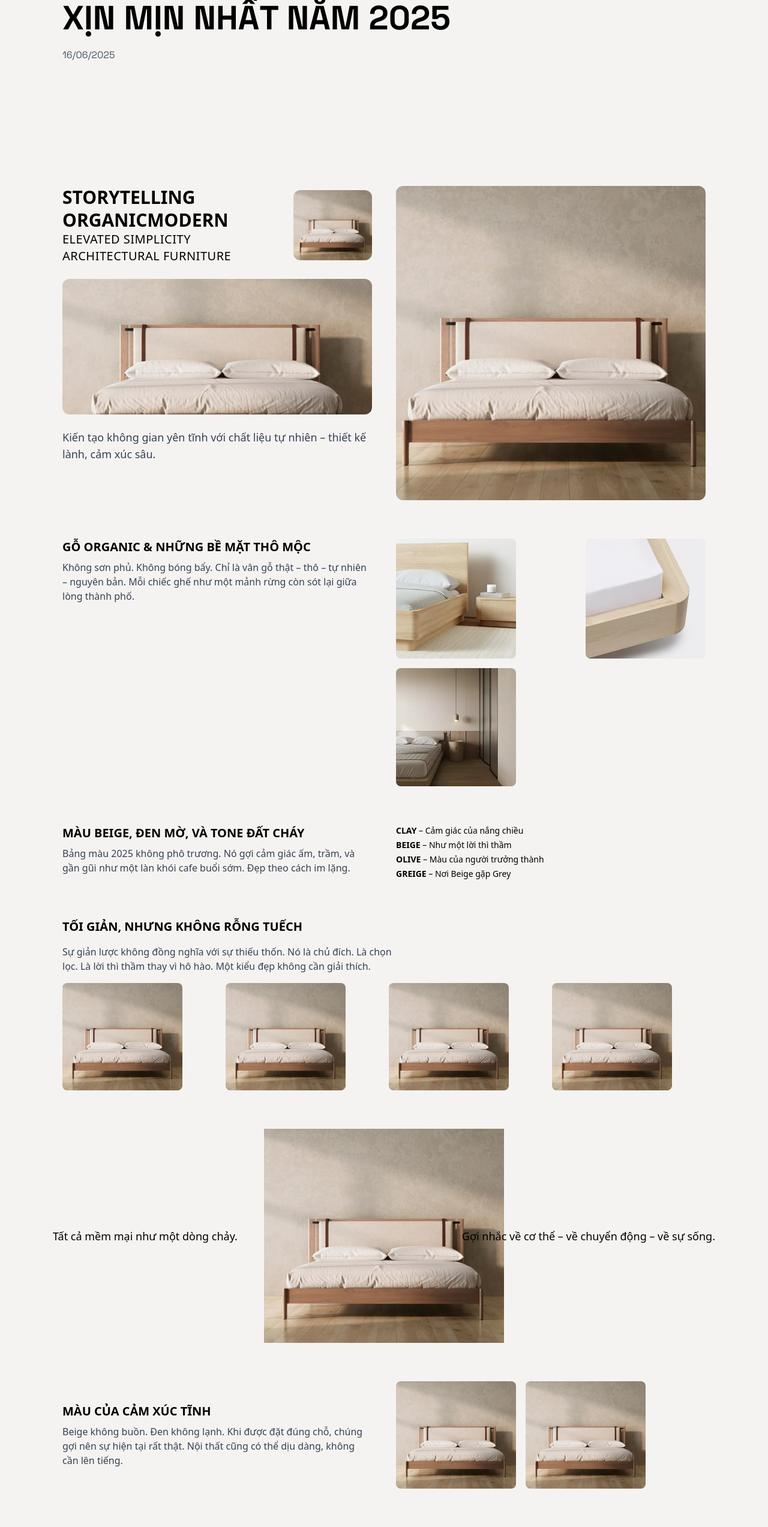
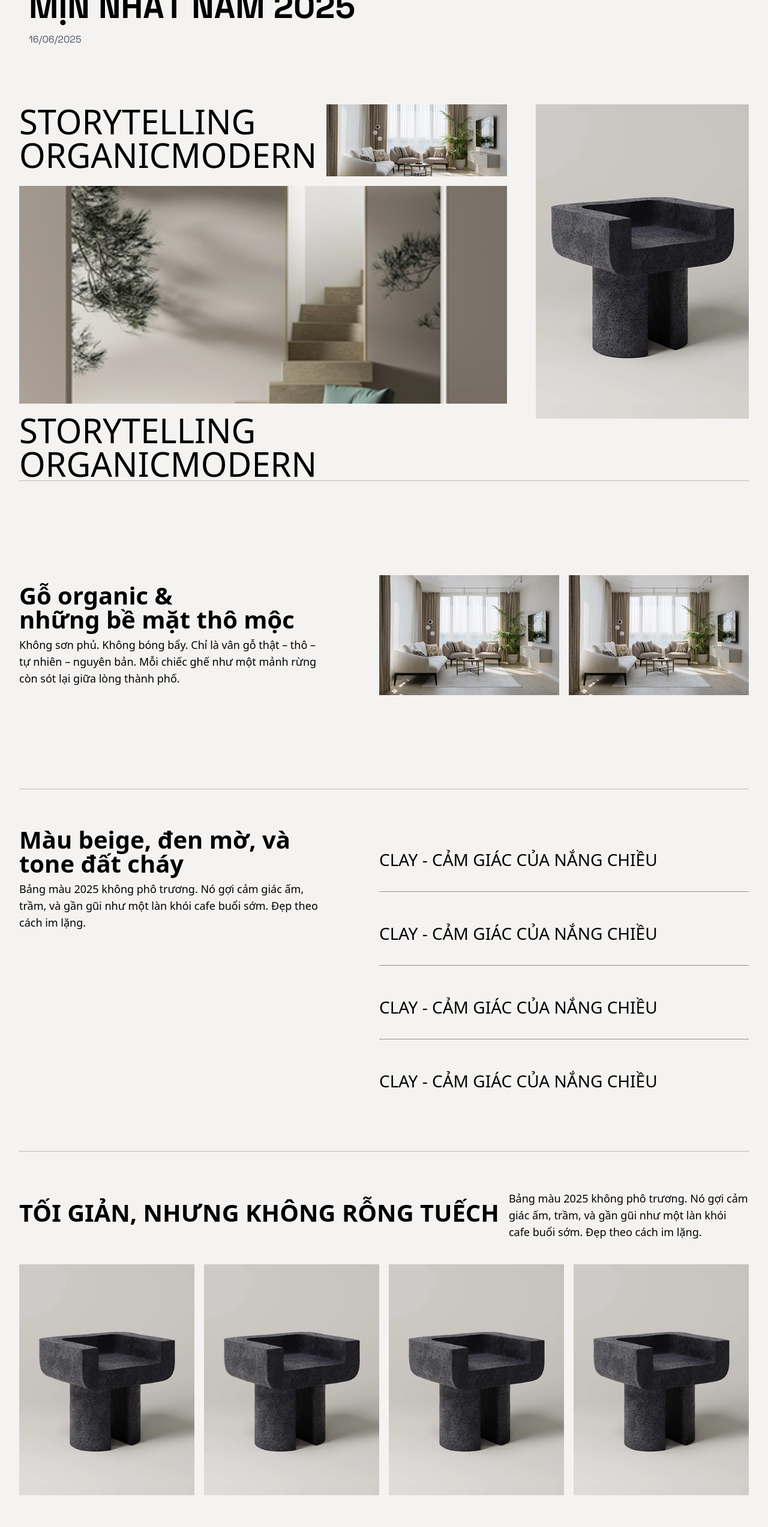
Before and after one commit to hlogdd/goox, a Next.js app: page /blog-detail in a window 1280 px wide. Shown: the part 234-2780 px from the top of the page at 60% size. Built offline with nearby package versions, Linux system fonts and the light colour scheme.

Commit message:
commit code

```diff
--- a/app/blog-detail/page.tsx
+++ b/app/blog-detail/page.tsx
@@ -1,8 +1,11 @@
+/** @format */
+
 "use client";
 
 import Image from "next/image";
 import React, { useEffect } from "react";
 import { removeInlineStylesFromMain } from "../lib/function";
+import ContactHome from "../ui/homepage/ContactHome";
 
 const Page = () => {
   useEffect(() => {
@@ -18,142 +21,192 @@ const Page = () => {
   }, []);
 
   return (
-    <>
-      <section className="py-16 pt-10">
-        <div className="section__container mx-auto px-4">
+    <div className="max-w-[1240px] mx-auto px-3 mt-12">
+      <section className="py-8 md:py-16">
+        <div className="mx-auto px-4 max-w-[1240px]">
           {/* Breadcrumb */}
-          <div className="text-sm text-gray-500 mb-2">
+          <div className="text-xs md:text-sm text-gray-500 mb-2">
             <span className="text-gray-400">Trang chủ</span> / <span className="text-black font-medium">Blog</span> / <span className="text-black font-medium">Phong cách thiết kế nội thất...</span>
           </div>
 
           {/* Tiêu đề + mô tả */}
-          <h2 className="text-[56px] font-bold mb-2">PHONG CÁCH THIẾT KẾ NỘI THẤT SANG XỊN MỊN NHẤT NĂM 2025</h2>
-          <p className="text-gray-600 mb-8 max-w-3xl">16/06/2025</p>
+          <h2 className="text-[28px] md:text-[40px] lg:text-[56px] font-bold leading-tight mb-2">PHONG CÁCH THIẾT KẾ NỘI THẤT SANG XỊN MỊN NHẤT NĂM 2025</h2>
+          <p className="text-gray-600 mb-8 text-sm md:text-base max-w-3xl">16/06/2025</p>
         </div>
       </section>
 
-      <div className="section__container space-y-16 p-10 font-sans mb-[80px]">
-        {/* Section 1: Header + Hero */}
-        <div className="grid grid-cols-1 md:grid-cols-2 gap-10 items-start">
-          {/* Col 1 */}
-          <div className="space-y-6">
-            {/* Row 1: Text + Small Image */}
-            <div className="flex flex-col md:flex-row md:items-center gap-4">
-              <div>
-                <h1 className="text-3xl font-bold uppercase leading-tight">Storytelling OrganicModern</h1>
-                <h2 className="text-xl uppercase tracking-wide">Elevated Simplicity Architectural Furniture</h2>
+      <div className="space-y-16 font-sans mb-[80px]">
+        <div className="flex flex-col lg:flex-row border-b border-b-[#B9B9B9] gap-8">
+          {/* Left nội dung */}
+          <div className="w-full lg:w-[70%] pr-4">
+            <div className="flex flex-col lg:flex-row mb-4 gap-4">
+              <h3 className="text-[36px] lg:text-[56px] leading-[40px] lg:leading-[56px] flex-1">
+                STORYTELLING <br /> ORGANICMODERN
+              </h3>
+
+              <div className="max-w-[320px] w-full h-[120px] relative">
+                <Image src={"/blogs/02.png"} fill alt="img" className="object-cover" />
               </div>
-              <Image src="/product/product_detail_1.png" alt="Mini Room" width={200} height={117} className="rounded-xl object-cover" style={{ height: "117px", width: "auto" }} />
             </div>
 
-            {/* Row 2: Mid-size Image */}
-            <Image src="/product/product_detail_1.png" alt="Room" width={500} height={226} className="rounded-xl object-cover w-full" style={{ height: "226px" }} />
+            <div className="w-full h-[200px] md:h-[363px] relative">
+              <Image src={"/blogs/04.png"} fill alt="img" className="object-cover" />
+            </div>
 
-            {/* Row 3: Text */}
-            <p className="text-gray-700 text-lg">Kiến tạo không gian yên tĩnh với chất liệu tự nhiên – thiết kế lành, cảm xúc sâu.</p>
+            <h3 className="text-[36px] lg:text-[56px] leading-[40px] lg:leading-[56px] mt-4">
+              STORYTELLING <br /> ORGANICMODERN
+            </h3>
           </div>
 
-          {/* Col 2: Large Image */}
-          <div>
-            <Image src="/product/product_detail_1.png" alt="Chair Large" width={600} height={524} className="rounded-xl object-cover w-full" style={{ height: "524px" }} />
+          {/* Right ảnh */}
+          <div className="w-full lg:w-[30%] h-[300px] lg:h-[524px] relative">
+            <Image src={"/blogs/banner_1.png"} fill alt="img" className="object-cover" />
           </div>
         </div>
 
-        {/* Section 2: Gỗ organic */}
-        <div className="grid grid-cols-1 md:grid-cols-2 gap-10">
-          <div>
-            <h3 className="text-xl font-bold uppercase">Gỗ Organic & Những bề mặt thô mộc</h3>
-            <p className="mt-2 text-gray-700">Không sơn phủ. Không bóng bẩy. Chỉ là vân gỗ thật – thô – tự nhiên – nguyên bản. Mỗi chiếc ghế như một mảnh rừng còn sót lại giữa lòng thành phố.</p>
+        <div className="flex items-center justify-between border-b border-b-[#B9B9B9] pb-16 flex-col lg:flex-row">
+          <div className="max-w-[500px] w-full mb-8 lg:mb-0 lg:mr-[100px]">
+            <h3 className="text-[32px] sm:text-[40px] font-bold mb-2 leading-[40px]">
+              Gỗ organic & <br />
+              những bề mặt thô mộc
+            </h3>
+
+            <p className="text-base sm:text-lg">Không sơn phủ. Không bóng bẩy. Chỉ là vân gỗ thật – thô – tự nhiên – nguyên bản. Mỗi chiếc ghế như một mảnh rừng còn sót lại giữa lòng thành phố.</p>
           </div>
-          <div className="flex gap-4 flex-wrap justify-between">
-            <Image src="/product/product_detail_2.png" alt="Stone Chair" width={200} height={300} className="rounded-lg" />
-            <Image src="/product/product_detail_3.png" alt="Wave Chair" width={200} height={300} className="rounded-lg" />
-            <Image src="/product/product_detail_4.png" alt="Modern Chair" width={200} height={300} className="rounded-lg" />
+
+          <div className="grid grid-cols-1 sm:grid-cols-2 gap-4 w-full">
+            <div className="w-full h-[250px] sm:h-[300px] md:h-[385px] relative">
+              <Image src={"/blogs/02.png"} fill alt="img" className="object-contain" />
+            </div>
+            <div className="w-full h-[250px] sm:h-[300px] md:h-[385px] relative">
+              <Image src={"/blogs/02.png"} fill alt="img" className="object-contain" />
+            </div>
           </div>
         </div>
 
-        {/* Section 3: Tone màu */}
-        <div className="grid grid-cols-1 md:grid-cols-2 gap-10">
-          <div>
-            <h3 className="text-xl font-bold uppercase">Màu Beige, Đen mờ, và Tone đất cháy</h3>
-            <p className="mt-2 text-gray-700">Bảng màu 2025 không phô trương. Nó gợi cảm giác ấm, trầm, và gần gũi như một làn khói cafe buổi sớm. Đẹp theo cách im lặng.</p>
+        <div className="flex flex-col lg:flex-row items-start justify-between border-b border-b-[#B9B9B9] pb-16">
+          {/* Left Section */}
+          <div className="max-w-[500px] w-full lg:mr-[100px] mb-8 lg:mb-0">
+            <h3 className="text-[32px] sm:text-[40px] font-bold mb-2 leading-[40px]">
+              Màu beige, đen mờ, và <br /> tone đất cháy
+            </h3>
+
+            <p className="text-base sm:text-lg">Bảng màu 2025 không phô trương. Nó gợi cảm giác ấm, trầm, và gần gũi như một làn khói cafe buổi sớm. Đẹp theo cách im lặng.</p>
           </div>
-          <div>
-            <ul className="text-sm space-y-1">
-              <li>
-                <strong>CLAY</strong> – Cảm giác của nắng chiều
-              </li>
-              <li>
-                <strong>BEIGE</strong> – Như một lời thì thầm
-              </li>
-              <li>
-                <strong>OLIVE</strong> – Màu của người trưởng thành
-              </li>
-              <li>
-                <strong>GREIGE</strong> – Nơi Beige gặp Grey
-              </li>
-            </ul>
+
+          {/* Right Section */}
+          <div className="flex flex-col gap-4 flex-1">
+            <div className="item text-[24px] sm:text-[28px] font-medium py-8 border-b border-b-[#8F8F8F]">CLAY - CẢM GIÁC CỦA NẮNG CHIỀU</div>
+            <div className="item text-[24px] sm:text-[28px] font-medium py-8 border-b border-b-[#8F8F8F]">CLAY - CẢM GIÁC CỦA NẮNG CHIỀU</div>
+            <div className="item text-[24px] sm:text-[28px] font-medium py-8 border-b border-b-[#8F8F8F]">CLAY - CẢM GIÁC CỦA NẮNG CHIỀU</div>
+            <div className="item text-[24px] sm:text-[28px] font-medium py-8">CLAY - CẢM GIÁC CỦA NẮNG CHIỀU</div>
           </div>
         </div>
 
-        {/* Section 4: Ghế đẹp */}
-        <div className="space-y-4">
-          <h3 className="text-xl font-bold uppercase">Tối giản, nhưng không rỗng tuếch</h3>
-          <p className="text-gray-700 max-w-xl">Sự giản lược không đồng nghĩa với sự thiếu thốn. Nó là chủ đích. Là chọn lọc. Là lời thì thầm thay vì hô hào. Một kiểu đẹp không cần giải thích.</p>
-          <div className="grid grid-cols-2 md:grid-cols-4 gap-4">
-            <Image src="/product/product_detail_1.png" alt="Chair 1" width={200} height={300} className="rounded-lg" />
-            <Image src="/product/product_detail_1.png" alt="Chair 2" width={200} height={300} className="rounded-lg" />
-            <Image src="/product/product_detail_1.png" alt="Chair 3" width={200} height={300} className="rounded-lg" />
-            <Image src="/product/product_detail_1.png" alt="Chair 4" width={200} height={300} className="rounded-lg" />
+        <div className="flex flex-col justify-between border-b border-b-[#B9B9B9] pb-16">
+          {/* Section with Title and Text */}
+          <div className="flex flex-col sm:flex-row items-start sm:items-center w-full mb-[40px]">
+            <h3 className="text-[32px] sm:text-[40px] font-bold mb-2 leading-[40px] sm:mr-4">TỐI GIẢN, NHƯNG KHÔNG RỖNG TUẾCH</h3>
+
+            <p className="text-base sm:text-lg sm:max-w-[400px]">Bảng màu 2025 không phô trương. Nó gợi cảm giác ấm, trầm, và gần gũi như một làn khói cafe buổi sớm. Đẹp theo cách im lặng.</p>
+          </div>
+
+          {/* Grid of Images */}
+          <div className="grid grid-cols-1 sm:grid-cols-2 lg:grid-cols-4 gap-4">
+            {[...Array(4)].map((_, i) => (
+              <div key={i} className="w-full h-[250px] sm:h-[300px] md:h-[385px] relative">
+                <Image src="/blogs/banner_1.png" fill alt="img" className="object-cover" />
+              </div>
+            ))}
           </div>
         </div>
 
-        {/* Section 5: Ghế trung tâm với chữ 2 bên */}
-        <div className="relative text-center">
-          <Image src="/product/product_detail_1.png" alt="Center Chair" width={400} height={400} className="mx-auto" />
-          <div className="absolute top-1/2 left-0 transform -translate-y-1/2 -translate-x-4 text-left text-lg font-medium">Tất cả mềm mại như một dòng chảy.</div>
-          <div className="absolute top-1/2 right-0 transform -translate-y-1/2 translate-x-4 text-right text-lg font-medium">Gợi nhắc về cơ thể – về chuyển động – về sự sống.</div>
-        </div>
+        <div className="relative border-b border-b-[#B9B9B9] pb-16">
+          <div className="relative h-[524px] max-w-[1058px] w-full mx-auto">
+            {/* Ảnh trung tâm */}
+            <div className="absolute inset-0 flex justify-center items-center z-0">
+              <div className="relative w-full h-full max-w-[415px]">
+                <Image src="/blogs/banner_1.png" alt="middle" fill className="object-cover" />
+              </div>
+            </div>
 
-        {/* Section 6: Màu cảm xúc và hai ghế */}
-        <div className="grid grid-cols-1 md:grid-cols-2 gap-10 items-center">
-          <div>
-            <h3 className="text-xl font-bold uppercase">Màu của cảm xúc tĩnh</h3>
-            <p className="mt-2 text-gray-700">Beige không buồn. Đen không lạnh. Khi được đặt đúng chỗ, chúng gợi nên sự hiện tại rất thật. Nội thất cũng có thể dịu dàng, không cần lên tiếng.</p>
-          </div>
-          <div className="flex gap-4">
-            <Image src="/product/product_detail_1.png" alt="Side Chair 1" width={200} height={300} className="rounded-lg" />
-            <Image src="/product/product_detail_1.png" alt="Side Chair 2" width={200} height={300} className="rounded-lg" />
+            {/* Text trái */}
+            <div className="absolute left-0 top-1/2 transform -translate-y-1/2 max-w-[300px] px-4 z-10 text-black text-xl font-medium text-right sm:text-lg">
+              Tất cả mềm mại như
+              <br />
+              một dòng chảy.
+            </div>
+
+            {/* Text phải */}
+            <div className="absolute right-0 top-1/2 transform -translate-y-1/2 max-w-[300px] px-4 z-10 text-black text-xl font-medium text-left sm:text-lg">
+              Gợi nhắc về cơ thể –<br />
+              về chuyển động – về
+              <br />
+              sự sống.
+            </div>
           </div>
         </div>
 
-        {/* Section 7: Bài viết */}
-        <div className="space-y-6">
-          <div className="flex justify-between items-center">
-            <h3 className="text-2xl font-bold uppercase">Bài viết</h3>
-            <a href="#" className="text-sm text-gray-700 hover:underline flex items-center gap-1">
-              Xem tất cả <span>→</span>
-            </a>
+        <div className="flex flex-col lg:flex-row items-center justify-between border-b border-b-[#B9B9B9] pb-16">
+          {/* Text Content */}
+          <div className="max-w-[500px] w-full mb-8 lg:mb-0 lg:mr-[100px]">
+            <h3 className="text-[28px] sm:text-[32px] lg:text-[40px] font-bold mb-2 leading-[40px]">MÀU CỦA CẢM XÚC TĨNH</h3>
+            <p className="text-sm sm:text-base lg:text-lg">
+              Beige không buồn. Đen không lạnh. Khi được đặt đúng chỗ, chúng gợi nên sự tĩnh tại rất thật. Nội thất cũng có thể dịu dàng, không cần lên tiếng.
+            </p>
           </div>
-          <div className="grid md:grid-cols-3 gap-6">
-            <div className="space-y-4">
-              {[1, 2, 3, 4].map((i) => (
-                <div key={i} className="border-b pb-3">
-                  <p className="text-xs text-gray-500">11/04/2025</p>
-                  <a href="#" className="block text-sm font-medium hover:underline">
-                    Gỗ Tần Bì Và Gỗ Sồi Làm Ghế Có Tốt Không? So Sánh Chi Tiết
-                  </a>
+
+          {/* Image Section */}
+          <div className="grid grid-cols-1 sm:grid-cols-2 gap-4 w-full flex-1">
+            <div className="w-full sm:w-[50%] h-[250px] sm:h-[385px] lg:h-[450px] relative">
+              <Image src={"/blogs/02.png"} alt="img" layout="fill" objectFit="cover" />
+            </div>
+            <div className="w-full sm:w-[50%] h-[250px] sm:h-[385px] lg:h-[450px] relative">
+              <Image src={"/blogs/02.png"} alt="img" layout="fill" objectFit="cover" />
+            </div>
+          </div>
+        </div>
+
+        <div className="max-w-[1440px] mx-auto py-16 border-b border-[#DCDCDC]">
+          <div className="flex flex-col lg:flex-row justify-between gap-10">
+            {/* Left: Text Content */}
+            <div className="w-full lg:w-1/2 mb-8 lg:mb-0">
+              <div className="flex justify-between items-center mb-10">
+                <h2 className="text-3xl sm:text-4xl font-bold">BÀI VIẾT</h2>
+                <a href="#" className="text-base font-medium flex items-center gap-2">
+                  Xem tất cả
+                  <span>→</span>
+                </a>
+              </div>
+
+              {/* List of posts */}
+              <div className="space-y-8">
+                {[1, 2, 3, 4].map((item) => (
+                  <div key={item} className="border-b border-[#B9B9B9] pb-4">
+                    <p className="text-sm text-[#999] mb-1">11/04/2025</p>
+                    <div className="flex justify-between items-center">
+                      <p className="text-base font-medium max-w-[80%]">Gỗ Tần Bì Và Gỗ Sồi Làm Ghế Có Tốt Không? So Sánh Chi Tiết</p>
+                      <span className="text-lg">↗</span>
+                    </div>
+                  </div>
+                ))}
+              </div>
+            </div>
+
+            {/* Right: Featured Images */}
+            <div className="w-full lg:w-1/2 flex flex-col sm:flex-row gap-4">
+              {["/blogs/01.png", "/blogs/02.png"].map((src, idx) => (
+                <div key={idx} className="w-full sm:w-1/2 aspect-[3/4] relative">
+                  <Image src={src} alt="sample" fill className="object-cover" />
                 </div>
               ))}
             </div>
-            <div className="col-span-2 grid grid-cols-2 gap-4">
-              <Image src="/product/product_detail_1.png" alt="Article 1" width={300} height={200} className="rounded-lg" />
-              <Image src="/product/product_detail_1.png" alt="Article 2" width={300} height={200} className="rounded-lg" />
-            </div>
           </div>
         </div>
+
+        <ContactHome />
       </div>
-    </>
+    </div>
   );
 };
 
```
Also changed, not shown: app/(home)/page.tsx (+85 -48 lines), app/ui/Footer.tsx (+20 -8 lines), public/blogs/banner_1.png (added), public/home/background_footer.png (added).
